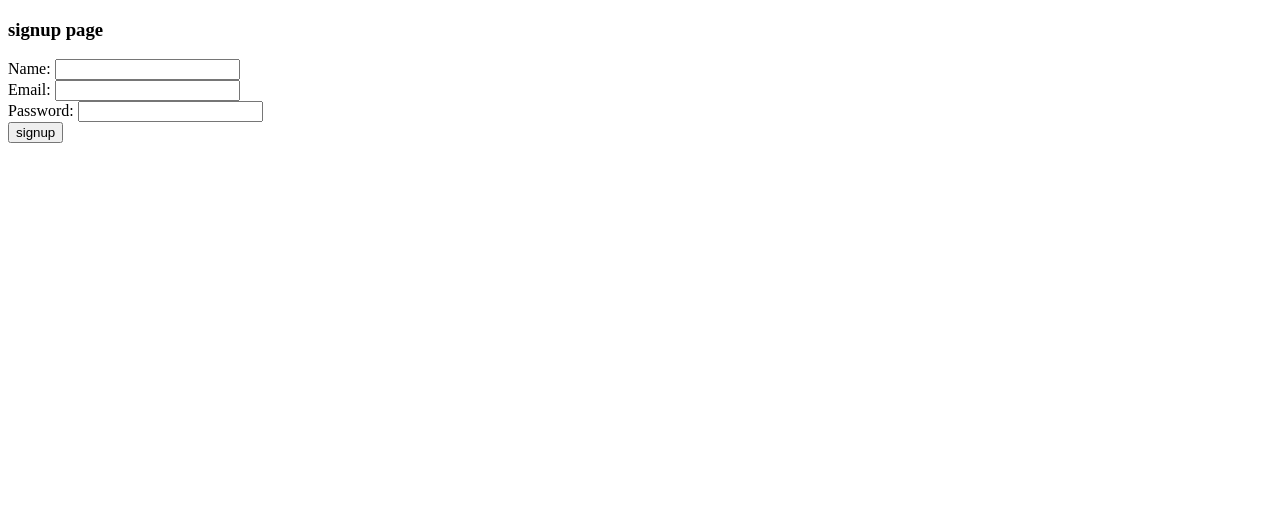
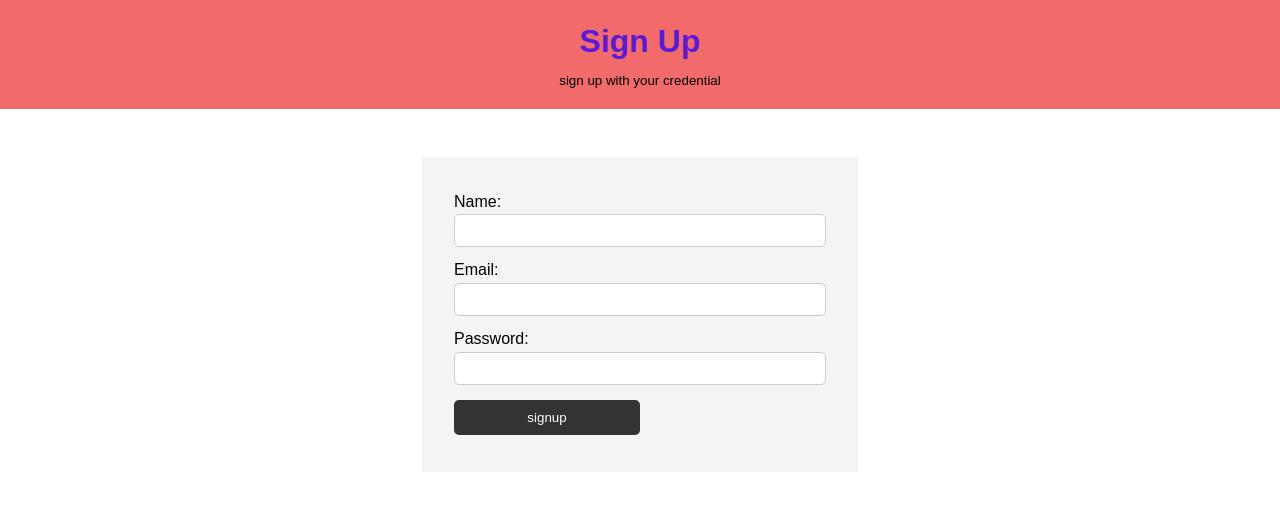
Before and after one commit to DiptenduMondal28/expensesApp, a plain HTML site: page full stack expance app/client/signup/signup.html in a window 1280 px wide. Drawn offline with nearby package versions, Linux system fonts and the light colour scheme; a web font is replaced by a local one.

Commit message:
change frontend

```diff
--- /dev/null
+++ b/full stack expance app/client/forgotPassword/forgot.css
@@ -0,0 +1,32 @@
+* {
+    margin: 0;
+    padding: 0;
+    box-sizing: border-box;
+  }
+
+  body {
+    font-family: Arial, Helvetica, sans-serif;
+    line-height: 1.6;
+  }
+  header {
+    background: #0cf199;
+    padding: 1rem;
+    text-align: center;
+    text-emphasis-color: rgb(238, 15, 15);
+    text-decoration-color: rgb(245, 28, 28);
+  }
+
+  .container {
+    margin: auto;
+    width: 50px;
+    overflow: auto;
+    padding: 3rem 2rem;
+  }
+
+  #forgotpass input[type="email"] {
+    width: 100%;
+    padding: 8px;
+    margin-bottom: 10px;
+    border-radius: 5px;
+    border: 1px solid #ccc;
+  }
--- /dev/null
+++ b/full stack expance app/client/login/login.css
@@ -0,0 +1,60 @@
+* {
+    margin: 0;
+    padding: 0;
+    box-sizing: border-box;
+  }
+
+  body {
+    font-family: Arial, Helvetica, sans-serif;
+    line-height: 1.6;
+  }
+  header {
+    background: #0cf199;
+    padding: 1rem;
+    text-align: center;
+    text-emphasis-color: rgb(238, 15, 15);
+    text-decoration-color: rgb(245, 28, 28);
+  }
+
+  .container {
+    margin: auto;
+    width: 500px;
+    overflow: auto;
+    padding: 3rem 2rem;
+  }
+
+  #loginform input[type="text"] {
+    width: 100%;
+    padding: 8px;
+    margin-bottom: 10px;
+    border-radius: 5px;
+    border: 1px solid #ccc;
+  }
+  #loginform input[type="number"] {
+    width: 100%;
+    padding: 8px;
+    margin-bottom: 10px;
+    border-radius: 5px;
+    border: 1px solid #ccc;
+  }
+  #loginform input[type="password"] {
+    width: 100%;
+    padding: 8px;
+    margin-bottom: 10px;
+    border-radius: 5px;
+    border: 1px solid #ccc;
+  }
+
+  #loginform input[type="email"] {
+    width: 100%;
+    padding: 8px;
+    margin-bottom: 10px;
+    border-radius: 5px;
+    border: 1px solid #ccc;
+  }
+
+
+
+  .btn:hover {
+    background: #10e021;
+  }
--- /dev/null
+++ b/full stack expance app/client/signup/signup.css
@@ -0,0 +1,82 @@
+* {
+    margin: 0;
+    padding: 0;
+    box-sizing: border-box;
+  }
+
+  body {
+    font-family: Arial, Helvetica, sans-serif;
+    line-height: 1.6;
+  }
+  header {
+    background: #f16b6b;
+    padding: 1rem;
+    text-align: center;
+    text-emphasis-color: rgb(235, 202, 58);
+    text-decoration-color: rgb(197, 248, 57);
+  }
+
+  .container {
+    margin: auto;
+    width: 500px;
+    overflow: auto;
+    padding: 3rem 2rem;
+  }
+
+  #signupform {
+    padding: 2rem;
+    background: #f4f4f4;
+  }
+
+  #signupform label {
+    display: block;
+  }
+
+  #signupform input[type="text"] {
+    width: 100%;
+    padding: 8px;
+    margin-bottom: 10px;
+    border-radius: 5px;
+    border: 1px solid #ccc;
+  }
+  #signupform input[type="number"] {
+    width: 100%;
+    padding: 8px;
+    margin-bottom: 10px;
+    border-radius: 5px;
+    border: 1px solid #ccc;
+  }
+  #signupform input[type="password"] {
+    width: 100%;
+    padding: 8px;
+    margin-bottom: 10px;
+    border-radius: 5px;
+    border: 1px solid #ccc;
+  }
+
+  #signupform input[type="email"] {
+    width: 100%;
+    padding: 8px;
+    margin-bottom: 10px;
+    border-radius: 5px;
+    border: 1px solid #ccc;
+  }
+
+  .btn {
+    display: block;
+    width: 50%;
+    padding: 10px 15px;
+    border: 0;
+    background: #333;
+    color: #fff;
+    border-radius: 5px;
+    margin: 5px 0;
+  }
+
+  .btn:hover {
+    background: #10e021;
+  }
+
+  button{
+    background-color: #10e021;
+  }
--- a/full stack expance app/client/signup/signup.html
+++ b/full stack expance app/client/signup/signup.html
@@ -4,7 +4,17 @@
     <meta charset="UTF-8">
     <meta http-equiv="X-UA-Compatible" content="IE=edge">
     <meta name="viewport" content="width=device-width, initial-scale=1.0">
-    <!-- <link rel="stylesheet" href="style.css"> -->
+    <link rel="stylesheet" href="signup.css">
+    <link rel="stylesheet" href="https://cdnjs.cloudflare.com/ajax/libs/font-awesome/4.7.0/css/font-awesome.min.css">
+    <link rel="preconnect" href="https://fonts.googleapis.com">
+    <link rel="preconnect" href="https://fonts.gstatic.com" crossorigin>
+    <link href="https://fonts.googleapis.com/css2?family=Poppins:ital@1&display=swap" rel="stylesheet">
+    <link rel="preconnect" href="https://fonts.googleapis.com">
+    <link rel="preconnect" href="https://fonts.gstatic.com" crossorigin>
+    <link href="https://fonts.googleapis.com/css2?family=Kalam:wght@700&display=swap" rel="stylesheet">
+    <link rel="preconnect" href="https://fonts.googleapis.com">
+    <link rel="preconnect" href="https://fonts.gstatic.com" crossorigin>
+    <link href="https://fonts.googleapis.com/css2?family=Alkatra&family=Kalam:wght@700&display=swap" rel="stylesheet">
     <script src="https://cdn.jsdelivr.net/npm/@popperjs/core@2.11.8/dist/umd/popper.min.js" integrity="sha384-I7E8VVD/ismYTF4hNIPjVp/Zjvgyol6VFvRkX/vR+Vc4jQkC+hVqc2pM8ODewa9r" crossorigin="anonymous"></script>
     <script src="https://cdn.jsdelivr.net/npm/bootstrap@5.3.0/dist/js/bootstrap.min.js" integrity="sha384-fbbOQedDUMZZ5KreZpsbe1LCZPVmfTnH7ois6mU1QK+m14rQ1l2bGBq41eYeM/fS" crossorigin="anonymous"></script>
     <script src="https://cdn.jsdelivr.net/npm/axios/dist/axios.min.js"></script>
@@ -12,10 +22,13 @@
 </head>
 <body>
     <header>
-        <h3>signup page</h3>
+        <h1 style="color: rgba(59, 9, 240, 0.829);">Sign Up</h1>
+        <small>
+            sign up with your credential
+        </small>
     </header>
-    <div class="container">
-        <form onsubmit="signup(event)">
+    <section class="container">
+        <form class="form-row align-items-center" id="signupform" onsubmit="signup(event)">
             <div class="form-control">
                 <label for="name">Name:</label>
                 <input type="text" id="name" name="name">
@@ -28,7 +41,7 @@
                 <label for="password">Password:</label>
                 <input type="password" id="password" name="password">
             </div>
-            <button>signup</button>
+            <button class="btn">signup</button>
         </form>
         <!-- <button id="rzp-button1">Buy Premium</button>
         <script src="https://checkout.razorpay.com/v1/checkout.js"></script>
@@ -38,7 +51,7 @@
         <h5>total expendeture of you is below :</h5>
         <p id="total"></p>
         <ul id="leaderboard"></ul> -->
-    </div>
+    </section>
     <script src="script.js"></script>
 </body>
 </html>
```
Also changed, not shown: full stack expance app/client/forgotPassword/forgotPassword.html (+15 -3 lines), full stack expance app/client/login/login.html (+15 -4 lines).
